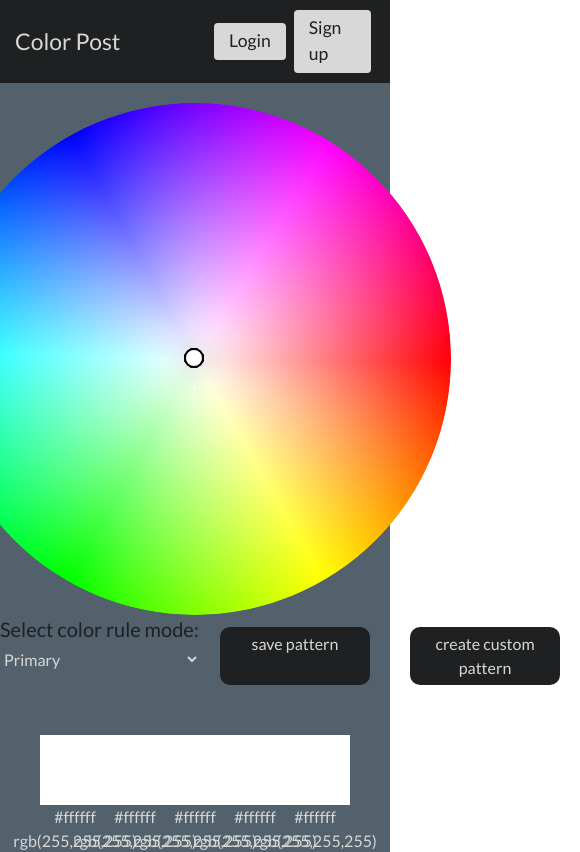
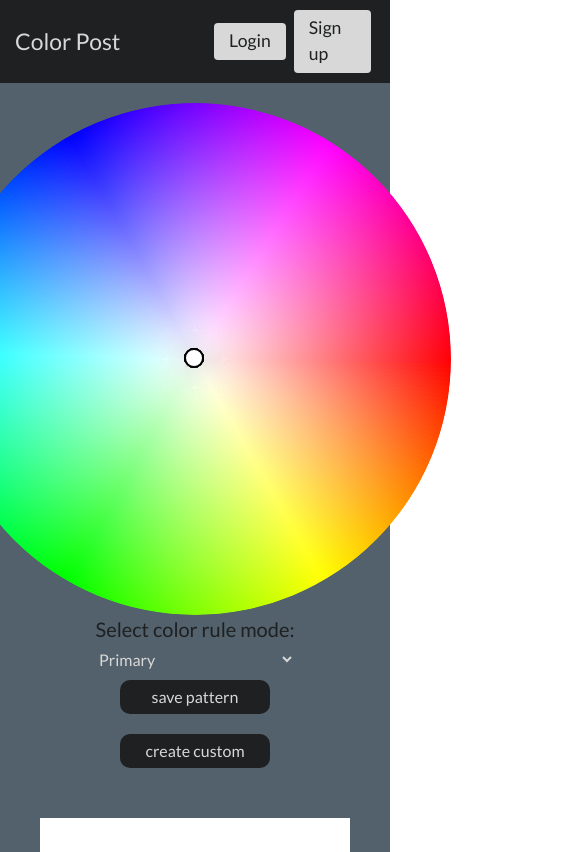
Before and after one commit to michalwarchol/color-post, a React app: page / in a window 390 px wide. Shown: the top 852 px of the page, 580 px wide, since content can reach past the window. Built offline with nearby package versions, Linux system fonts and the light colour scheme; no server answers.

Commit message:
:gem: SelectModes responsive

```diff
--- a/src/components/SelectModes/SelectModes.tsx
+++ b/src/components/SelectModes/SelectModes.tsx
@@ -1,21 +1,36 @@
 import React from "react"
+import { connect } from "react-redux"
+import { StateType, ColorType } from "../../reducers/types";
 import Button from "../Button/Button";
 
 interface Props {
     handleModeChange: (e: React.ChangeEvent<HTMLInputElement>) => void
     createCustomPattern: () => void
+    palette: ColorType[]
 }
 
-const SelectModes: React.FC<Props> = ({ handleModeChange, createCustomPattern }) => {
+const SelectModes: React.FC<Props> = ({ handleModeChange, createCustomPattern, palette }) => {
 
 
     const savePattern = () => {
-        //todo
-        console.log("save pattern");
+        fetch("/api/v1/palette/create", {
+			method: "post",
+			headers: { 'Content-Type': 'application/json' },
+			body: JSON.stringify({
+				palette: palette
+			})
+		}).then(response => {
+			console.log(response)
+			if (response.redirected == true) {
+				location.assign(response.url)
+			}
+		}).catch(err => {
+			console.log(err)
+		})
     }
     return (
-        <div className="modes d-flex flex-row justify-content-around" onChange={handleModeChange}>
-            <div className="d-flex flex-column">
+        <div className="modes d-flex flex-column flex-md-row justify-content-center" onChange={handleModeChange}>
+            <div className="d-flex flex-column align-items-center">
                 <h5>Select color rule mode: </h5>
                 <select name="mode">
                     <option value="primary">Primary</option>
@@ -25,12 +40,16 @@ const SelectModes: React.FC<Props> = ({ handleModeChange, createCustomPattern })
                     <option value="shades">Shades</option>
                 </select>
             </div>
-            <div className="d-flex flex-row">
+            <div className="d-flex flex-column flex-sm-row align-items-center justify-content-center">
                 <Button text="save pattern" handleClick={savePattern} />
-                <Button text="create custom pattern" handleClick={createCustomPattern} />
+                <Button text="create custom" handleClick={createCustomPattern} />
             </div>
         </div>
     )
 }
 
-export default SelectModes;
+const mapStateToProps = (state: StateType) => ({
+	palette: state.colors
+})
+
+export default connect(mapStateToProps)(SelectModes);
```
